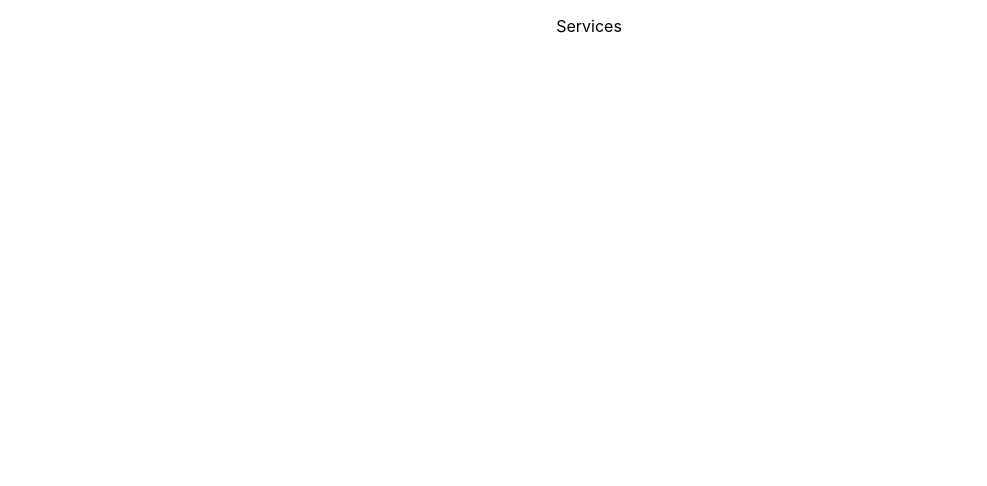
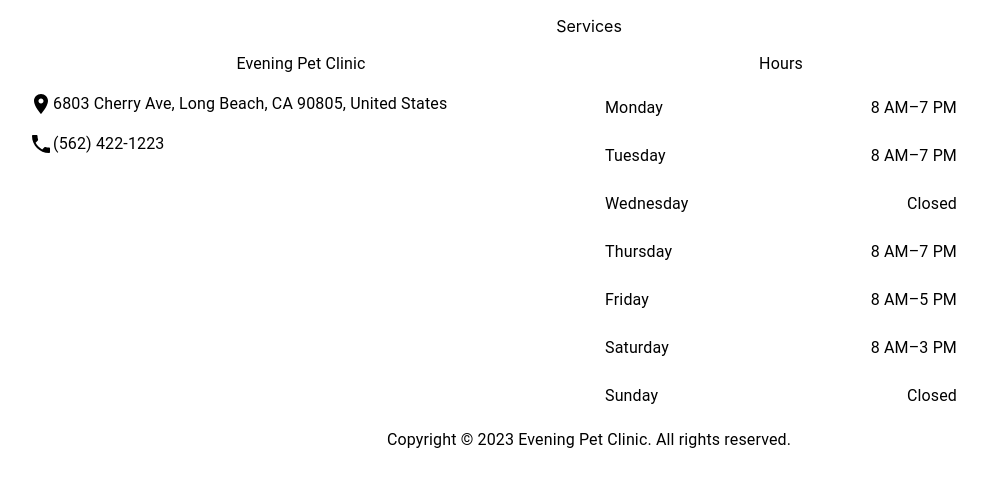
Before and after one commit to LaraDei/evening-pet-clinic, a React (Create React App) app: page /services in a window 1280 px wide. Shown: the top 486 px of the page, without its empty margins (51-1038 px from the left). Built offline with nearby package versions, Linux system fonts and the light colour scheme.

Commit message:
created footer

```diff
--- a/package.json
+++ b/package.json
@@ -3,6 +3,10 @@
   "version": "0.1.0",
   "private": true,
   "dependencies": {
+    "@emotion/react": "^11.10.6",
+    "@emotion/styled": "^11.10.6",
+    "@mui/icons-material": "^5.11.11",
+    "@mui/material": "^5.11.11",
     "@testing-library/jest-dom": "^5.16.5",
     "@testing-library/react": "^13.4.0",
     "@testing-library/user-event": "^13.5.0",
--- a/src/App.css
+++ b/src/App.css
@@ -1,16 +1,5 @@
 .App {
   text-align: center;
-}
-
-.App-logo {
-  height: 40vmin;
-  pointer-events: none;
-}
-
-@media (prefers-reduced-motion: no-preference) {
-  .App-logo {
-    animation: App-logo-spin infinite 20s linear;
-  }
 }
 
 .App-header {
@@ -23,16 +12,3 @@
   font-size: calc(10px + 2vmin);
   color: white;
 }
-
-.App-link {
-  color: #61dafb;
-}
-
-@keyframes App-logo-spin {
-  from {
-    transform: rotate(0deg);
-  }
-  to {
-    transform: rotate(360deg);
-  }
-}
--- a/src/App.js
+++ b/src/App.js
@@ -5,6 +5,7 @@ import Home from "./pages/Home";
 import About from "./pages/About";
 import Contact from "./pages/Contact";
 import Services from "./pages/Services";
+import Footer from "./components/Footer";
 
 export default function App() {
   return (
@@ -16,6 +17,7 @@ export default function App() {
           <Route exact path="/contact" element={<Contact />} />
           <Route exact path="/services" element={<Services />} />
         </Routes>
+        <Footer />
       </main>
     </div>
   );
--- a/src/components/Footer.js
+++ b/src/components/Footer.js
@@ -0,0 +1,91 @@
+import {
+  Grid,
+  Box,
+  Container,
+  List,
+  ListItem,
+  ListItemText,
+  Typography,
+} from "@mui/material";
+import { LocationOn, Phone } from "@mui/icons-material";
+
+export default function Footer() {
+  return (
+    <Box className="Footer" component="footer">
+      <Container maxWidth="lg">
+        <Grid container>
+          <Grid item xs={6}>
+            <Typography className="footer subtitle">
+              Evening Pet Clinic
+            </Typography>
+            <List>
+              <ListItem>
+                <LocationOn />
+                <Typography className="footer info" style={{ maxWidth: 500 }}>
+                  6803 Cherry Ave, Long Beach, CA 90805, United States
+                </Typography>
+              </ListItem>
+              <ListItem>
+                <Phone />
+                <Typography className="footer info">(562) 422-1223</Typography>
+              </ListItem>
+            </List>
+          </Grid>
+          <Grid item xs={6} sm={4} md={4}>
+            <Typography className="footer subtitle">Hours</Typography>
+            <List>
+              <Grid className="footer hours" container>
+                <ListItem>
+                  <ListItemText primary="Monday" />
+                  <Typography className="footer info">8 AM–7 PM</Typography>
+                </ListItem>
+                <ListItem>
+                  <ListItemText primary="Tuesday" />
+                  <Typography className="footer info" style={{ maxWidth: 500 }}>
+                    8 AM–7 PM
+                  </Typography>
+                </ListItem>
+                <ListItem>
+                  <ListItemText primary="Wednesday" />
+                  <Typography className="footer info" style={{ maxWidth: 500 }}>
+                    Closed
+                  </Typography>
+                </ListItem>
+                <ListItem>
+                  <ListItemText primary="Thursday" />
+                  <Typography className="footer info" style={{ maxWidth: 500 }}>
+                    8 AM–7 PM
+                  </Typography>
+                </ListItem>
+                <ListItem>
+                  <ListItemText primary="Friday" />
+                  <Typography className="footer info" style={{ maxWidth: 500 }}>
+                    8 AM–5 PM
+                  </Typography>
+                </ListItem>
+                <ListItem>
+                  <ListItemText primary="Saturday" />
+                  <Typography className="footer info" style={{ maxWidth: 500 }}>
+                    8 AM–3 PM
+                  </Typography>
+                </ListItem>
+                <ListItem>
+                  <ListItemText primary="Sunday" />
+                  <Typography className="footer info" style={{ maxWidth: 500 }}>
+                    Closed
+                  </Typography>
+                </ListItem>
+              </Grid>
+            </List>
+          </Grid>
+        </Grid>
+        <Box justifyContent="center">
+          <Typography className="copyright" align="center">
+            {" "}
+            Copyright © 2023 Evening Pet Clinic. All rights reserved.
+          </Typography>
+        </Box>
+      </Container>
+    </Box>
+  );
+}
```
Also changed, not shown: 1 other file (tests, documents, lock files or other folders).
